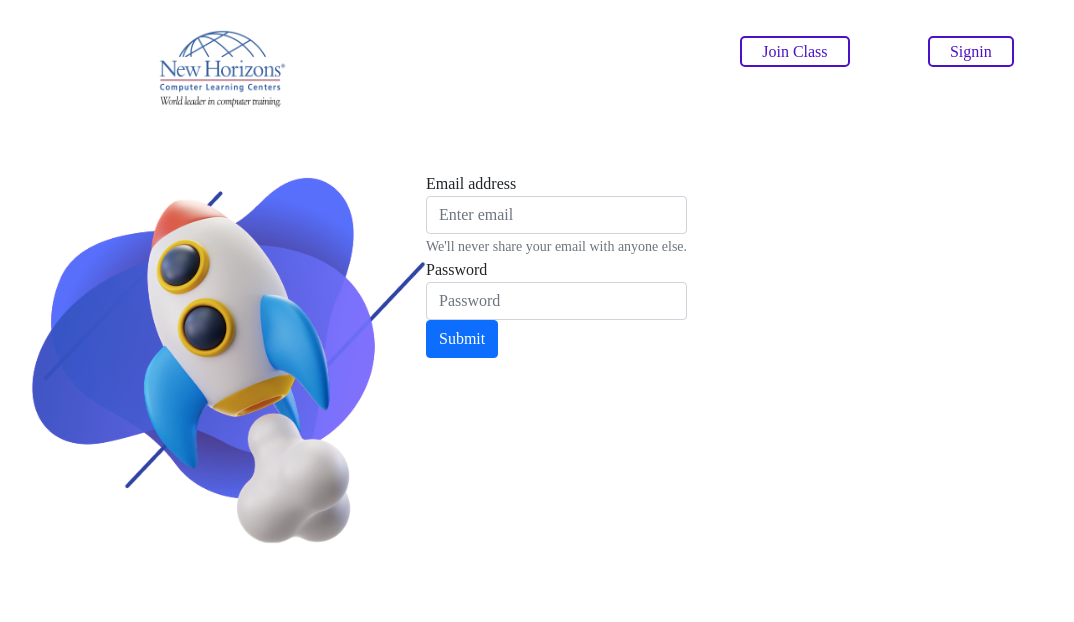
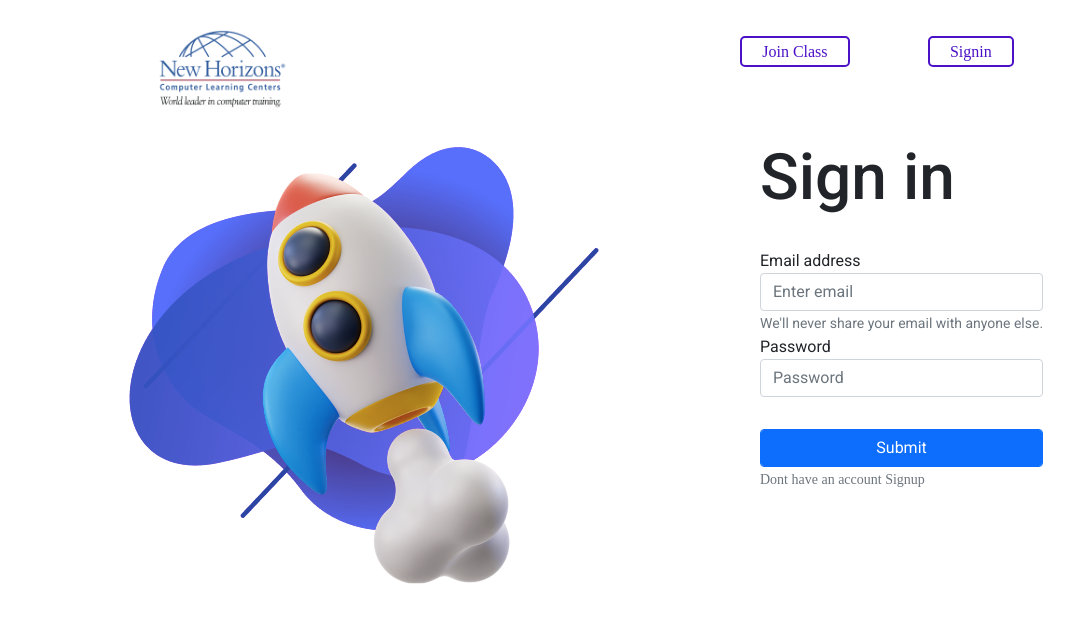
Before and after one commit to Sugarcothe/pecs-web, a React (Create React App) app: page /Signin in a window 1280 px wide. Shown: the top 622 px of the page, without its empty margins (38-1112 px from the left). Built offline with nearby package versions, Linux system fonts and the light colour scheme; the HTML template or start-up script is replaced by a standard one; a web font is replaced by a local one.

Commit message:
signin almost complete

```diff
--- a/public/index.html
+++ b/public/index.html
@@ -9,6 +9,9 @@
       name="description"
       content="Web site created using create-react-app"
     />
+    <link rel="preconnect" href="https://fonts.googleapis.com">
+    <link rel="preconnect" href="https://fonts.gstatic.com" crossorigin>
+    <link href="https://fonts.googleapis.com/css2?family=Roboto:wght@300;400;500;700;900&display=swap" rel="stylesheet">
     <link rel="stylesheet" href="https://cdnjs.cloudflare.com/ajax/libs/twitter-bootstrap/5.1.1/css/bootstrap.min.css">
     <link rel="stylesheet" type="text/css" charset="UTF-8" href="https://cdnjs.cloudflare.com/ajax/libs/slick-carousel/1.6.0/slick.min.css" />
     <link rel="stylesheet" type="text/css" href="https://cdnjs.cloudflare.com/ajax/libs/slick-carousel/1.6.0/slick-theme.min.css" />
--- a/src/components/Signin/Signin.js
+++ b/src/components/Signin/Signin.js
@@ -11,6 +11,7 @@
                 </div>
                 <div className='right'>
                 <form>
+                    <h1>Sign in</h1>
                     <div class="form-group">
                         <label
                             for="exampleInputEmail1">
@@ -41,11 +42,16 @@
                             placeholder="Password"
                         />
                     </div>
-                    <button
-                        type="submit"
-                        class="btn btn-primary">
-                            Submit
+                        <button
+                            type="submit"
+                            class="form-control btn btn-primary">
+                                Submit
                         </button>
+                        <small
+                            id="emailHelp"
+                            class="form-text text-muted">
+                                Dont have an account Signup
+                        </small>
                     </form>
                 </div>
             </div>
--- a/src/components/Signin/Signin.scss
+++ b/src/components/Signin/Signin.scss
@@ -1,21 +1,53 @@
 @import '../../global.scss';
 
 .signup {
-    margin: 2rem 4rem;
+    margin: 0rem 10rem;
+    font-family: 'Roboto', sans-serif;
+
     .section {
         display: flex;
         flex-direction: row;
 
         .left {
             img {
-                max-width: 400px;
+                max-width: 500px;
 
             }
         }
 
         .right {
+            margin-left: 10rem;
 
             form {
+                font-family: 'Roboto', sans-serif;
+
+                h1 {
+                    font-size: 4rem;
+                    margin-bottom: 2rem;
+                    font-weight: 500;
+                    font-family: 'Roboto', sans-serif
+                }
+
+                .form-group {
+                    font-family: 'Roboto', sans-serif;
+
+                    label {
+                        font-family: 'Roboto', sans-serif;
+                    }
+
+                    input {
+                        font-family: 'Roboto', sans-serif;
+                    }
+
+                    small {
+                        font-family: 'Roboto', sans-serif;
+                    }
+                }
+
+                button {
+                    font-family: 'Roboto', sans-serif;
+                    margin-top: 2rem;
+                }
 
             }
         }
```
